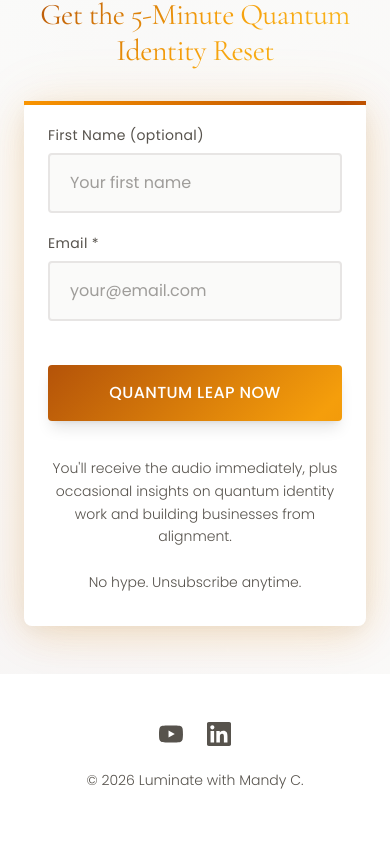
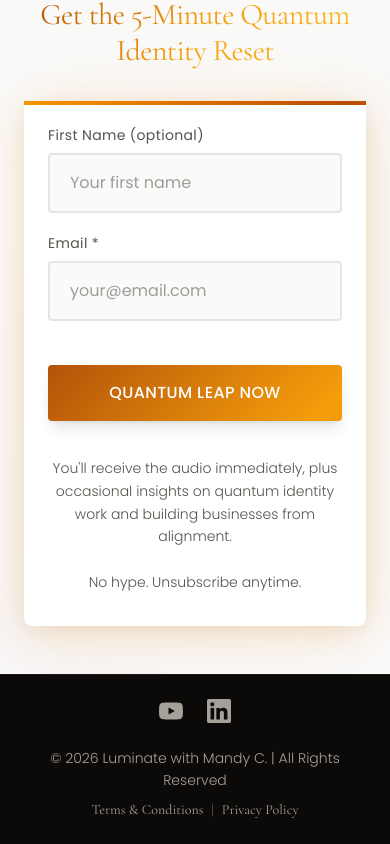
Before and after one commit to mandyc852/luminate-with-mandyc852, a Next.js app: page / in a window 390 px wide. Shown: the part 7092-7936 px from the top of the page. Built offline with nearby package versions, Linux system fonts and the light colour scheme; no server answers.

Commit message:
Main page: footer leap-style (dark bar), Terms & Privacy; mobile two-line footer layout

```diff
--- a/app/page.tsx
+++ b/app/page.tsx
@@ -1591,9 +1591,12 @@ export default function LuminatePage() {
         </button>
       )}
 
-      {/* Footer with Social Links - WHITE */}
-      <footer className="py-12 px-6 bg-white">
-        <div className="max-w-5xl mx-auto">
+      {/* Footer - same style as /leap: dark bar, Terms, Privacy */}
+      <footer
+        className="w-full bg-stone-950 border-t border-stone-900 py-6"
+        aria-label="Site footer"
+      >
+        <div className="max-w-7xl mx-auto px-6">
           <div className="flex flex-col items-center gap-6">
             {/* Social Links */}
             <div className="flex items-center justify-center gap-6">
@@ -1601,7 +1604,7 @@ export default function LuminatePage() {
                 href="https://www.youtube.com/@MandyC852"
                 target="_blank"
                 rel="noopener noreferrer"
-                className="text-stone-600 hover:text-amber-600 transition-colors duration-300"
+                className="text-stone-400 hover:text-amber-300 transition-colors duration-300"
                 aria-label="YouTube"
               >
                 <svg className="w-6 h-6" fill="currentColor" viewBox="0 0 24 24">
@@ -1612,7 +1615,7 @@ export default function LuminatePage() {
                 href="https://www.linkedin.com/in/mandyc852/"
                 target="_blank"
                 rel="noopener noreferrer"
-                className="text-stone-600 hover:text-amber-600 transition-colors duration-300"
+                className="text-stone-400 hover:text-amber-300 transition-colors duration-300"
                 aria-label="LinkedIn"
               >
                 <svg className="w-6 h-6" fill="currentColor" viewBox="0 0 24 24">
@@ -1621,11 +1624,24 @@ export default function LuminatePage() {
               </a>
             </div>
 
-            {/* Brand */}
-            <div className="text-center">
-              <p className="text-sm text-stone-600 font-light">
-                © 2026 Luminate with Mandy C.
-              </p>
+            {/* Copyright + Terms & Privacy - mobile: two lines (like /leap); desktop: single line */}
+            <div
+              className="flex flex-col md:flex-row md:items-center md:justify-center md:gap-1 text-center"
+              style={{ fontFamily: "Cormorant Garamond, serif" }}
+            >
+              <p className="text-stone-400 text-sm leading-relaxed mb-2 md:mb-0">
+                © 2026 Luminate with Mandy C. | All Rights Reserved
+              </p>
+              <span className="hidden md:inline text-stone-400 text-sm md:text-base">{" "}|{" "}</span>
+              <div className="text-stone-400 text-sm md:text-base flex items-center justify-center gap-2 md:gap-1">
+                <a href="/terms" className="hover:text-amber-300 transition-colors">
+                  Terms &amp; Conditions
+                </a>
+                <span className="text-stone-500">|</span>
+                <a href="/privacy" className="hover:text-amber-300 transition-colors">
+                  Privacy Policy
+                </a>
+              </div>
             </div>
           </div>
         </div>
```
